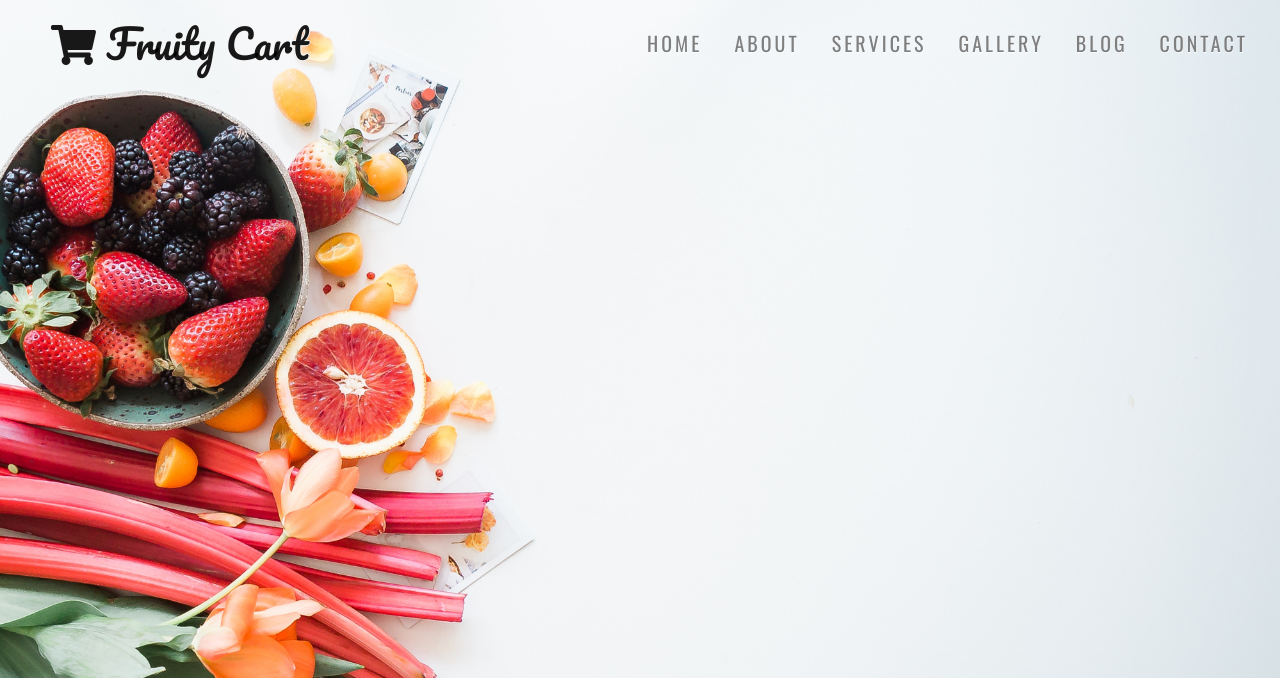
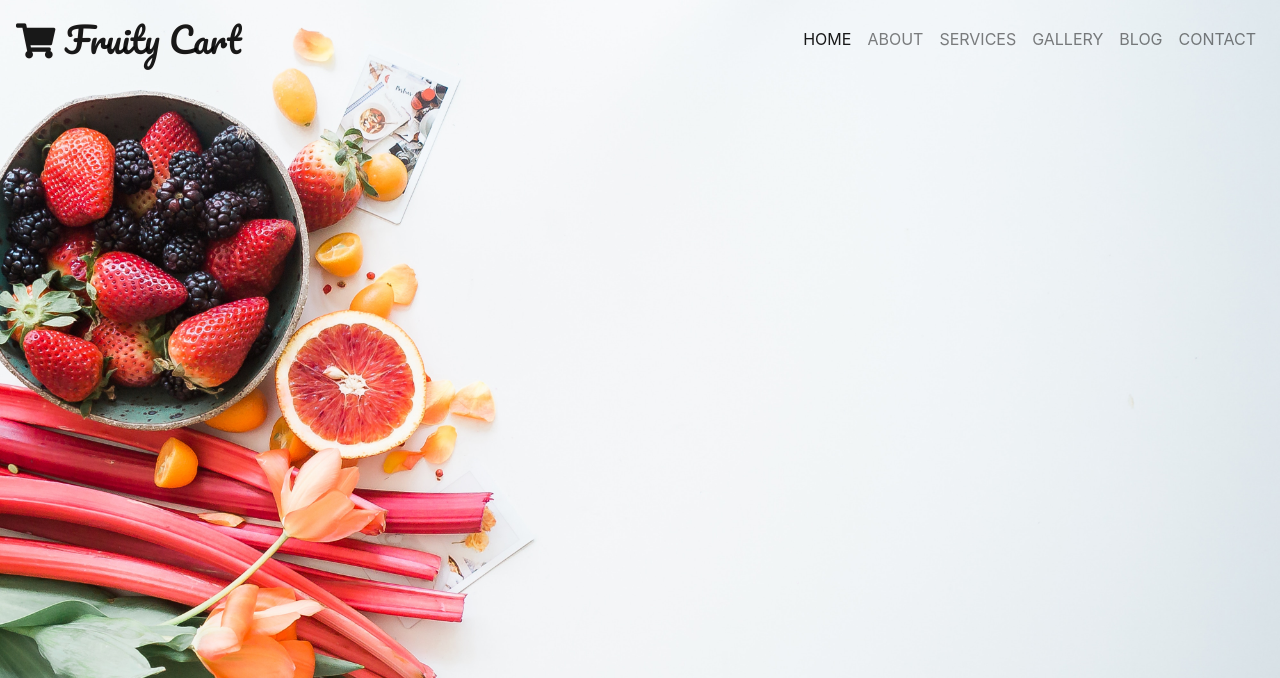
Before and after one commit to YoungSeeJay/onlineShopping, a plain HTML site: page index.html in a window 1280 px wide. Shown: the top 678 px of the page. Drawn offline with nearby package versions, Linux system fonts and the light colour scheme.

Commit message:
Recreate navbar

```diff
--- a/index.html
+++ b/index.html
@@ -16,9 +16,9 @@
     <div id="main">
         <!-- NAVBAR -->
 
-        <nav class="navbar fixed-top navbar-expand-lg navbar-light">
+        <!-- <nav class="navbar fixed-top navbar-expand-lg">
             <div class="d-flex flex-grow-1">
-                <span class="w-100 d-lg-none d-block"><!-- hidden spacer to center brand on mobile --></span>
+                <span class="w-100 d-lg-none d-block"></span>
                 <a class="navbar-brand d-none d-lg-inline-block" href="#"><i class="fas fa-shopping-cart"></i> Fruity Cart</a>
                 <a class="navbar-brand-two mx-auto d-lg-none d-inline-block" href="#">
                     <img src="//placehold.it/40?text=LOGO" alt="logo">
@@ -29,9 +29,9 @@
                     </button>
                 </div>
             </div>
-            <div class="collapse navbar-collapse flex-grow-1 text-right" id="myNavbar">
-                <ul class="navbar-nav ml-auto flex-nowrap text-uppercase bold">
-                    <li class="nav-item">
+            <div class="collapse navbar-collapse flex-grow-1" id="myNavbar">
+                <ul id="navLinks" class="navbar-nav ml-auto flex-nowrap text-uppercase">
+                    <li class="nav-item active">
                         <a href="#" class="nav-link m-2 menu-item nav-active">Home</a>
                     </li>
                     <li class="nav-item">
@@ -51,7 +51,37 @@
                     </li>
                 </ul>
             </div>
-        </nav>
+        </nav> -->
+
+        <nav class="navbar navbar-expand-lg navbar-light fixed-top">
+            <a class="navbar-brand" href="#"><i class="fas fa-shopping-cart"></i> Fruity Cart</a>
+                <button class="navbar-toggler" type="button" data-toggle="collapse" data-target="#navbarSupportedContent" aria-controls="navbarSupportedContent" aria-expanded="false" aria-label="Toggle navigation">
+                    <span class="navbar-toggler-icon"></span>
+                </button>
+            <div class="collapse navbar-collapse navbar-right text-uppercase" id="navbarSupportedContent">
+              <ul class="navbar-nav ml-auto">
+                <li class="nav-item active">
+                  <a class="nav-link" href="#">Home <span class="sr-only">(current)</span></a>
+                </li>
+                <li class="nav-item">
+                  <a class="nav-link" href="#">About</a>
+                </li>
+                <li class="nav-item">
+                    <a class="nav-link" href="#">Services</a>
+                </li>
+                <li class="nav-item">
+                    <a class="nav-link" href="#">Gallery</a>
+                </li>
+                <li class="nav-item">
+                    <a class="nav-link" href="#">Blog</a>
+                </li>
+                <li class="nav-item">
+                    <a class="nav-link" href="#">Contact</a>
+                </li>
+
+              </ul>
+            </div>
+          </nav>
 
         <div id="home" class="section container-fluid">
 
@@ -60,6 +90,10 @@
 
         </div>
     </div>
+
+    <script src="https://code.jquery.com/jquery-3.3.1.slim.min.js" integrity="sha384-q8i/X+965DzO0rT7abK41JStQIAqVgRVzpbzo5smXKp4YfRvH+8abtTE1Pi6jizo" crossorigin="anonymous"></script>
+    <script src="https://cdnjs.cloudflare.com/ajax/libs/popper.js/1.14.3/umd/popper.min.js" integrity="sha384-ZMP7rVo3mIykV+2+9J3UJ46jBk0WLaUAdn689aCwoqbBJiSnjAK/l8WvCWPIPm49" crossorigin="anonymous"></script>
+    <script src="https://stackpath.bootstrapcdn.com/bootstrap/4.1.3/js/bootstrap.min.js" integrity="sha384-ChfqqxuZUCnJSK3+MXmPNIyE6ZbWh2IMqE241rYiqJxyMiZ6OW/JmZQ5stwEULTy" crossorigin="anonymous"></script>
 </body>
 
 </html>
--- a/style.css
+++ b/style.css
@@ -1,29 +1,27 @@
 #main .section{
     height: 700px;
-    width: 100%;
     background-size: cover;
 	background-position: top;
 }
 
-ul{
+/* ul{
     font-family: 'Oswald', sans-serif;
     font-size: 20px;
     letter-spacing: 3px;
     text-shadow: 0.3px 0.6px white;
-}
-
-li{
-    width: max-content;
+    width: -webkit-fit-content;
+    width: -moz-fit-content;
+    width: fit-content;
 }
 
 li:hover{
     text-decoration: overline;
-}
+    text-decoration-color: red;
+} */
 
 .navbar-brand{
-    font-size: 40px;
+    font-size: 35px;
     font-family: 'Pacifico';
-    margin-left: 35px;
     text-shadow: -1px 0 whitesmoke, 0 1px whitesmoke, 1px 0 whitesmoke, 0 -1px whitesmoke;
 }
 
```
